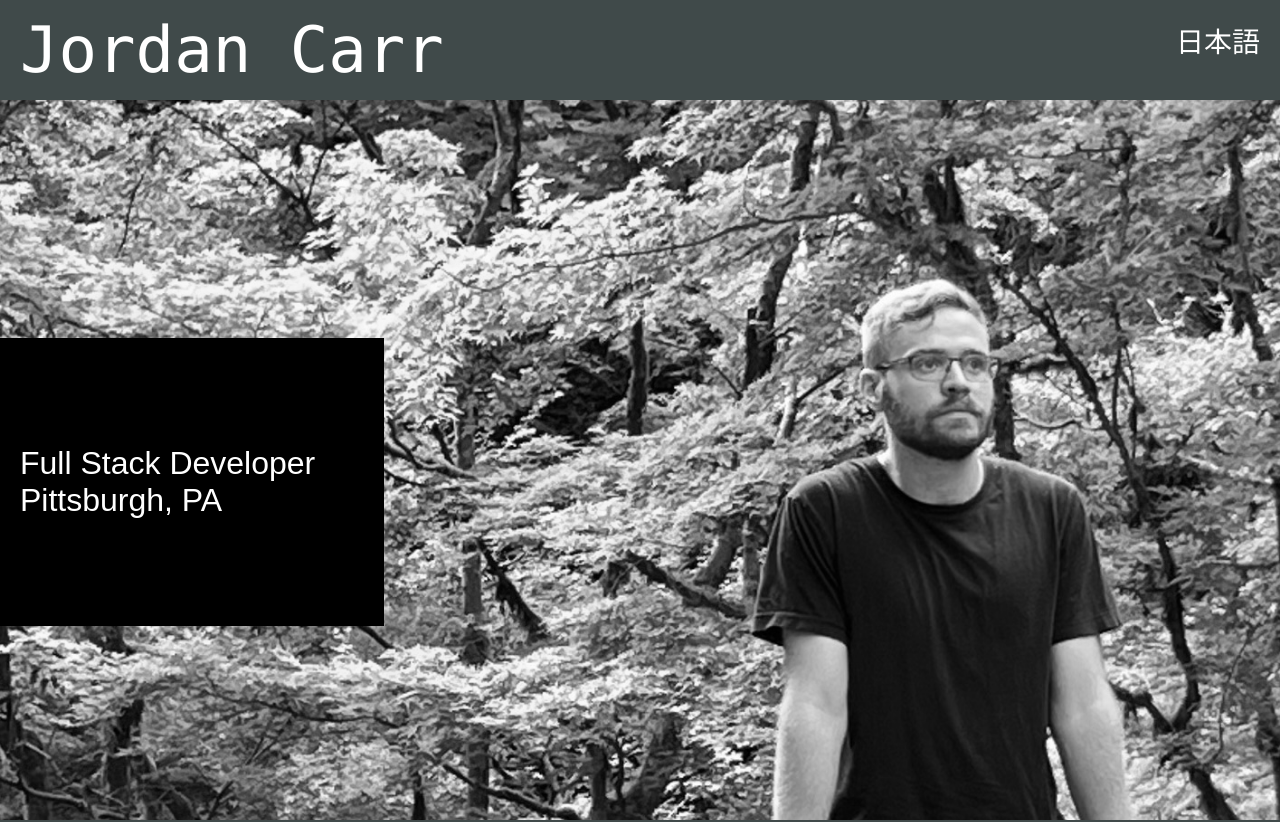
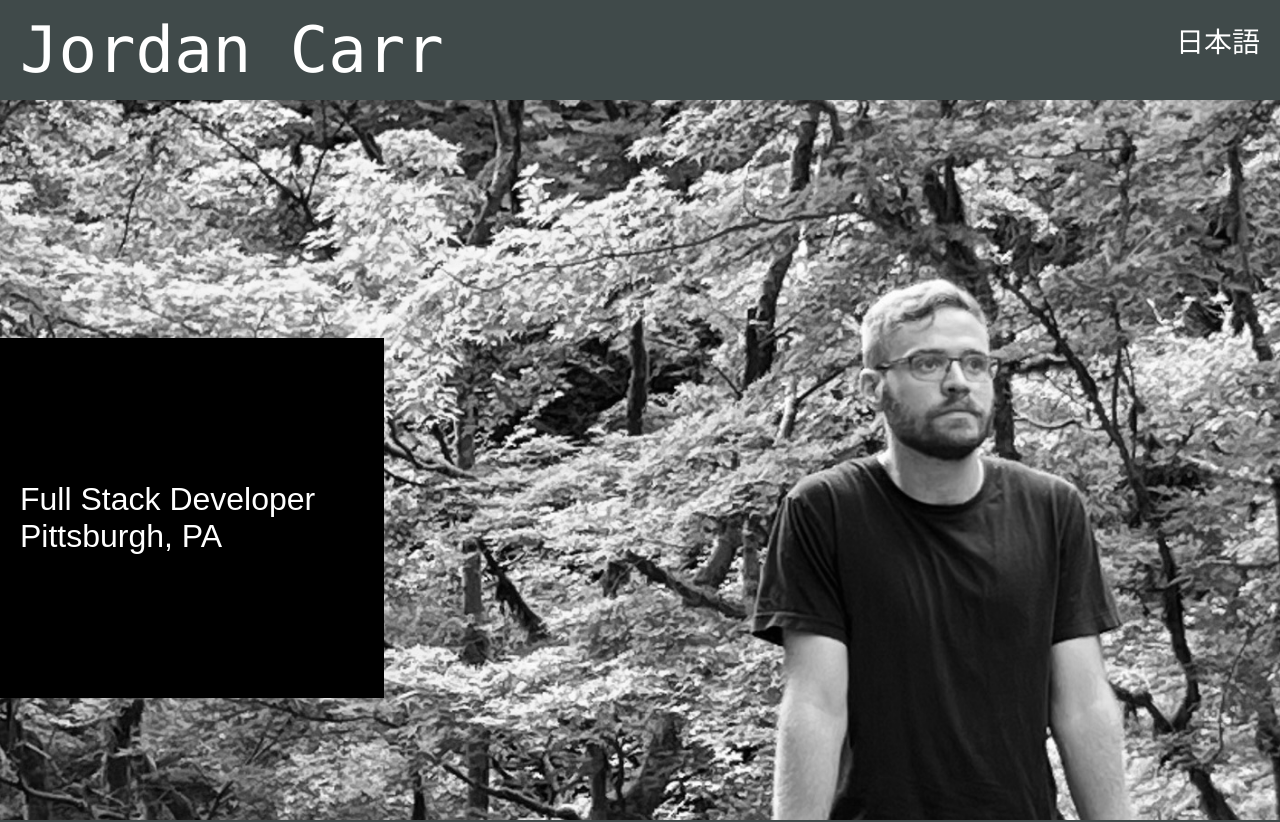
Before and after one commit to JordanCCarr/JordanCCarr.github.io, a React (Create React App) app: page / in a window 1280 px wide. Shown: the top 822 px of the page. Built offline with nearby package versions, Linux system fonts and the light colour scheme.

Commit message:
edit height

```diff
--- a/src/components/Body/MainPicture/MainPicture.css
+++ b/src/components/Body/MainPicture/MainPicture.css
@@ -19,7 +19,7 @@
     top: 33%;
     width: 30%;
     min-width: 170px;
-    height: 40%;
+    height: 50%;
     display: flex;
     align-items: center;
     text-align: left;
```
